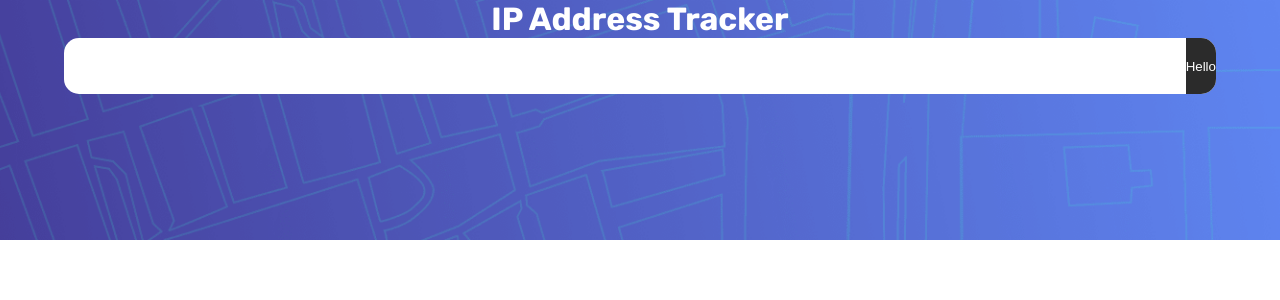
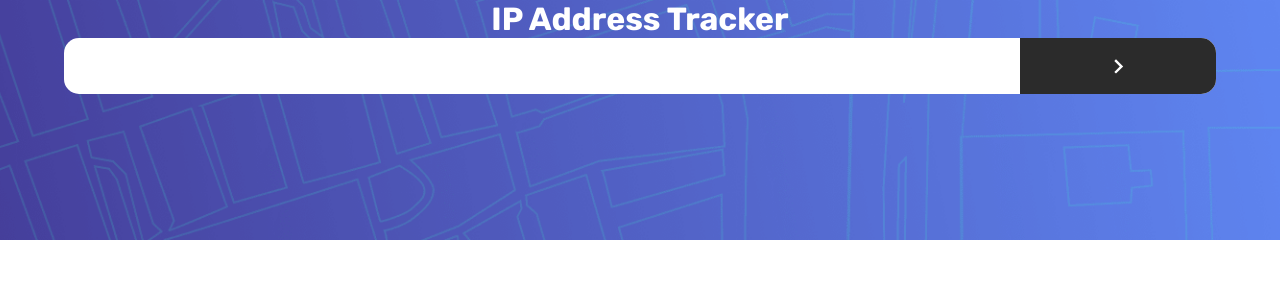
Before and after one commit to antonADev/ip-address-tracker, a React (Create React App) app: page / in a window 1280 px wide. Shown: the top 300 px of the page. Built offline with nearby package versions, Linux system fonts and the light colour scheme.

Commit message:
Implemented the input component

```diff
--- a/package.json
+++ b/package.json
@@ -8,6 +8,7 @@
     "@testing-library/user-event": "^13.5.0",
     "react": "^18.2.0",
     "react-dom": "^18.2.0",
+    "react-icons": "^4.6.0",
     "react-scripts": "5.0.1",
     "styled-components": "^5.3.6",
     "web-vitals": "^2.1.4"
--- a/src/App.js
+++ b/src/App.js
@@ -1,7 +1,7 @@
 import { Application } from './App.jsx';
 import Background from './components/background/background.component';
 import Header from './components/header/header.component';
-import Input from './components/input.component.jsx';
+import Input from './components/input/input.component.jsx';
 function App() {
   return (
     <Application>
--- a/src/components/input.component.jsx
+++ /dev/null
@@ -1,28 +0,0 @@
-import React from 'react';
-
-import {
-  FormContainer,
-  Form,
-  InputContainer,
-  InputBox,
-  Button,
-} from './input.styles';
-
-const Input = () => {
-  const handleSubmit = (e) => {
-    e.preventDefault();
-  };
-
-  return (
-    <FormContainer>
-      <Form action='submit'>
-        <InputContainer>
-          <InputBox type='text' />
-          <Button onClick={handleSubmit}>Hello</Button>
-        </InputContainer>
-      </Form>
-    </FormContainer>
-  );
-};
-
-export default Input;
--- /dev/null
+++ b/src/components/input/input.component.jsx
@@ -0,0 +1,31 @@
+import React, { useState } from 'react';
+import { MdKeyboardArrowRight } from 'react-icons/md';
+import {
+  FormContainer,
+  Form,
+  InputContainer,
+  InputBox,
+  Button,
+} from './input.styles';
+
+const Input = () => {
+  const [ipAddress, setIpAddress] = useState('');
+  const handleSubmit = (e) => {
+    e.preventDefault();
+  };
+
+  return (
+    <FormContainer>
+      <Form action='submit' onSubmit={handleSubmit}>
+        <InputContainer>
+          <InputBox required type='text' />
+          <Button type='submit'>
+            <MdKeyboardArrowRight />
+          </Button>
+        </InputContainer>
+      </Form>
+    </FormContainer>
+  );
+};
+
+export default Input;
--- a/src/components/input.styles.jsx
+++ b/src/components/input/input.styles.jsx
@@ -1,5 +1,7 @@
 import styled from 'styled-components';
-import { colors } from '../utilities/style';
+import { MdKeyboardArrowRight } from 'react-icons/md';
+
+import { colors } from '../../utilities/style';
 
 export const FormContainer = styled.div`
   width: 100vw;
@@ -27,12 +29,18 @@ export const InputBox = styled.input`
 `;
 
 export const Button = styled.button`
-  position: absolute;
   border-radius: 0 15px 15px 0;
+  top: 0;
   right: 0;
   z-index: 2;
   border: none;
   cursor: pointer;
   color: ${colors.white};
   background-color: ${colors.veryDarkGrey};
+  width: 17%;
+  font-size: 1.8rem;
+  display: flex;
+  justify-content: center;
+  align-items: center;
+  position: absolute;
 `;
```
Also changed, not shown: 1 other file (tests, documents, lock files or other folders).
